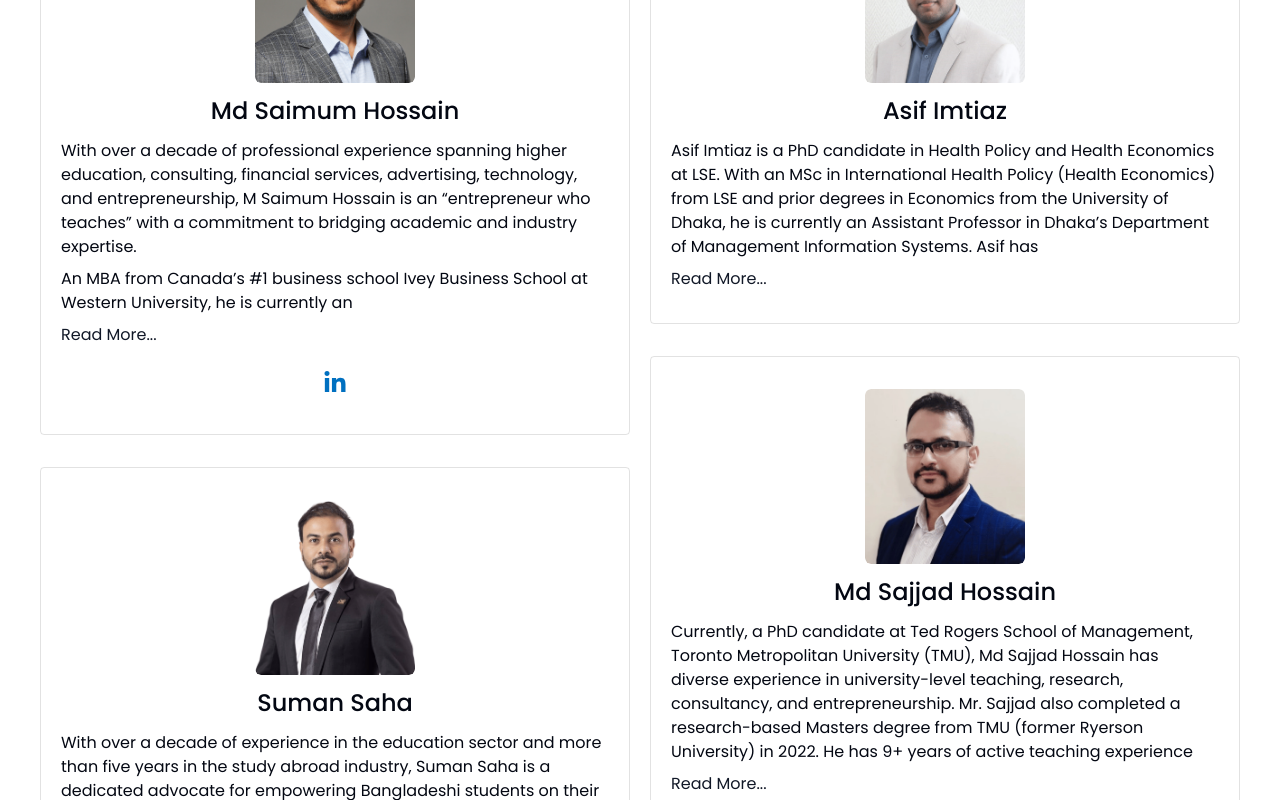
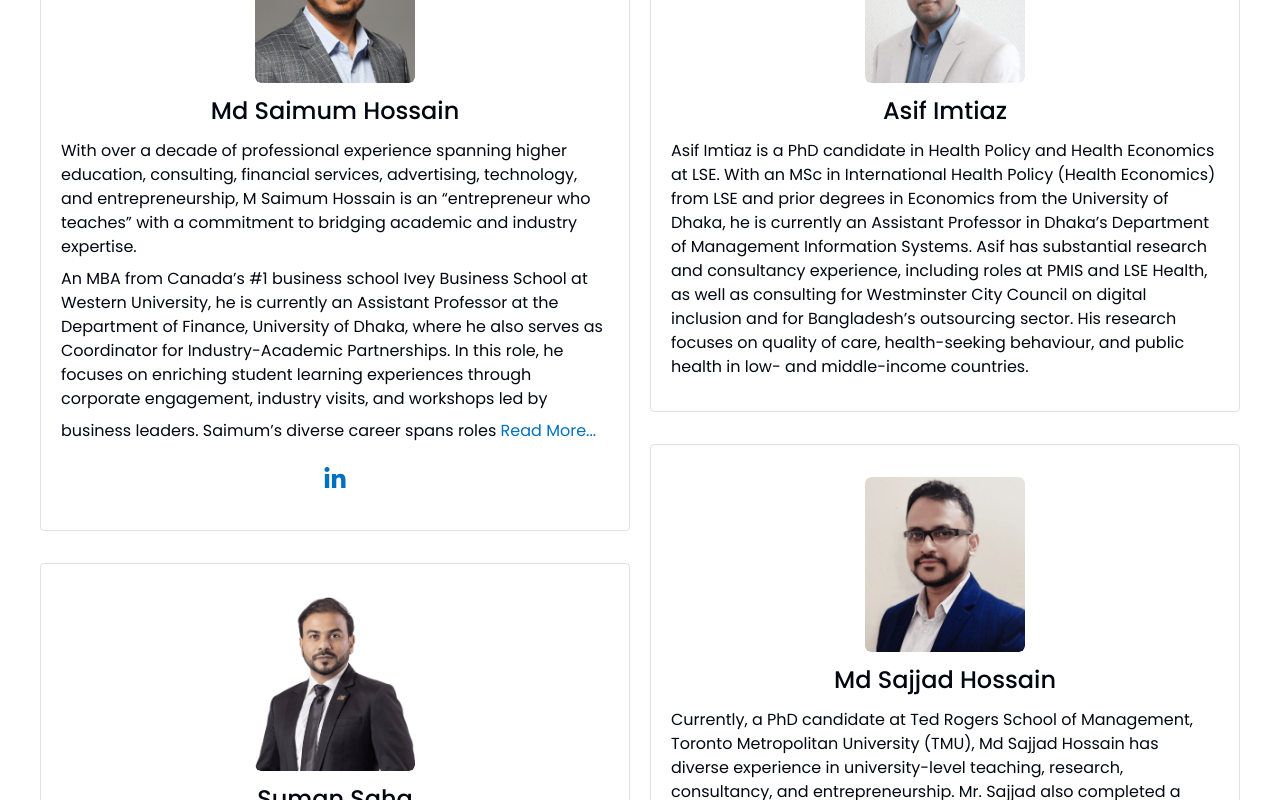
Before and after one commit to wpseemol/b2wi-development, a Next.js app: page /people-behind in a window 1280 px wide. Shown: the part 640-1440 px from the top of the page. Built offline with nearby package versions, Linux system fonts and the light colour scheme.

Commit message:
read more button set on project

```diff
--- a/app/people-behind/_components/people-behind-cart.tsx
+++ b/app/people-behind/_components/people-behind-cart.tsx
@@ -22,7 +22,10 @@ export default function PeopleBehindCart({
             </figure>
             <h3 className="text-2xl font-medium">{details.name}</h3>
 
-            <PeopleDetails htmlContent={details.description} />
+            <PeopleDetails
+                contentId={details.id}
+                htmlContent={details.description}
+            />
 
             {details.socialLink && (
                 <div className="mt-3">
--- a/app/people-behind/_components/people-details.tsx
+++ b/app/people-behind/_components/people-details.tsx
@@ -1,14 +1,17 @@
 'use client';
-import { useState } from 'react';
+import { useEffect, useState } from 'react';
 
 export default function PeopleDetails({
     htmlContent,
+    contentId,
 }: {
     htmlContent: strings;
+    contentId: string | number;
 }) {
-    const [isExpanded, setISExpanded] = useState(false);
+    const [isExpanded, setIsExpanded] = useState(false);
+    const [loading, setLoading] = useState(true);
 
-    const shoWord = 50;
+    const shoWord = 95;
 
     const words = htmlContent.split(/\s+/); // split by whitespace.
     const wordCount = words.length;
@@ -20,26 +23,44 @@ export default function PeopleDetails({
         ? htmlContent
         : truncatedContent;
 
-    showContent += '';
+    showContent =
+        wordCount > shoWord
+            ? showContent +
+              ` <button id='more-less-button-${contentId}' class='mt-2 text-primaryColor hover:underline dark:text-white'> ${
+                  isExpanded ? 'Read Less...' : 'Read More...'
+              } </button`
+            : showContent;
 
-    return (
-        <div className="space-y-2">
-            {/* Display truncated or full content */}
-            <div
-                dangerouslySetInnerHTML={{
-                    __html: showContent,
-                }}
-                className="space-y-2"
-            />
+    useEffect(() => {
+        setLoading(false);
 
-            {/* Show "Read More" or "Read Less" button only if content exceeds 50 words */}
-            {wordCount > shoWord && (
-                <button
-                    onClick={() => setISExpanded(!isExpanded)}
-                    className="mt-2 text-primary hover:underline dark:text-white">
-                    {isExpanded ? 'Read Less...' : 'Read More...'}
-                </button>
-            )}
-        </div>
+        const buttonId = `more-less-button-${contentId}`;
+        const button = document.getElementById(buttonId);
+
+        const handleClick = () => {
+            setIsExpanded((prev) => !prev);
+        };
+
+        if (button) {
+            button.addEventListener('click', handleClick);
+        }
+
+        // Cleanup listener on component unmount
+        return () => {
+            if (button) {
+                button.removeEventListener('click', handleClick);
+            }
+        };
+    }, [contentId, isExpanded, loading]);
+
+    return loading ? (
+        <div></div>
+    ) : (
+        <div
+            dangerouslySetInnerHTML={{
+                __html: showContent,
+            }}
+            className="space-y-2"
+        />
     );
 }
```
